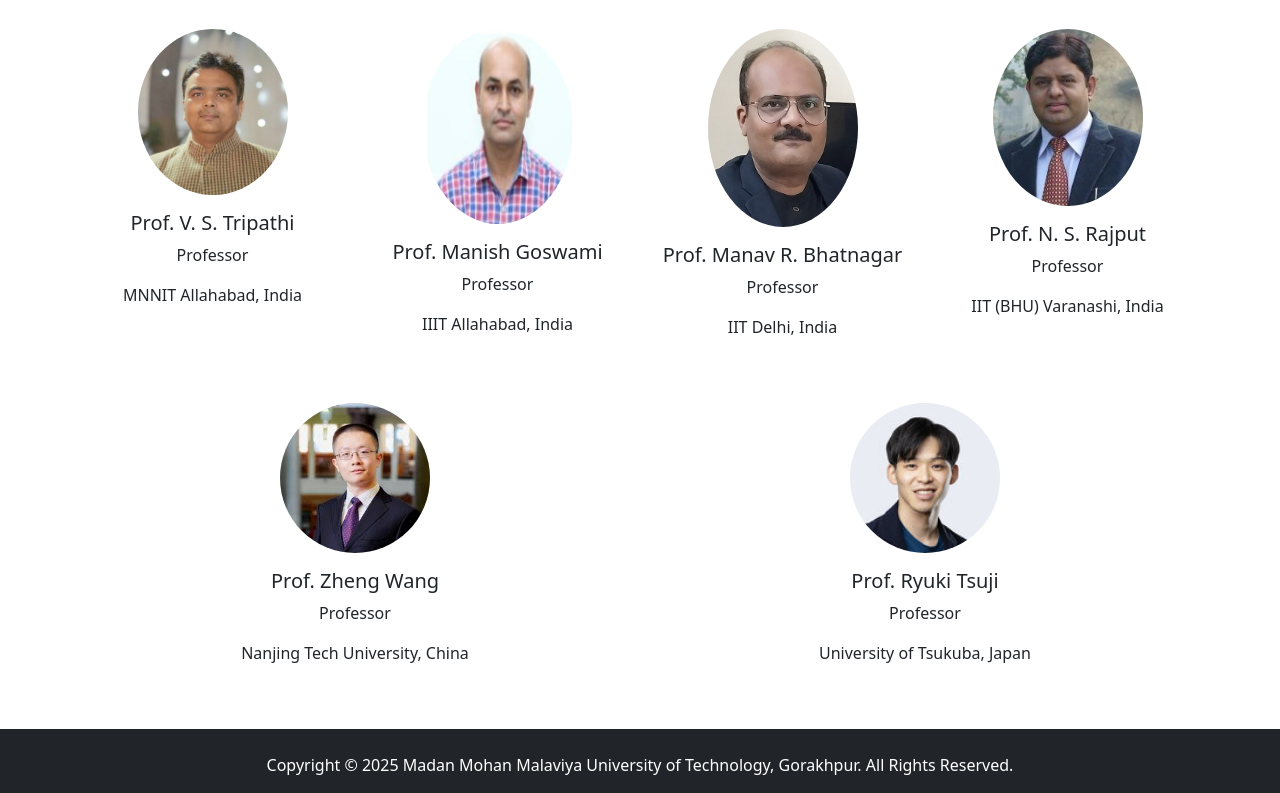
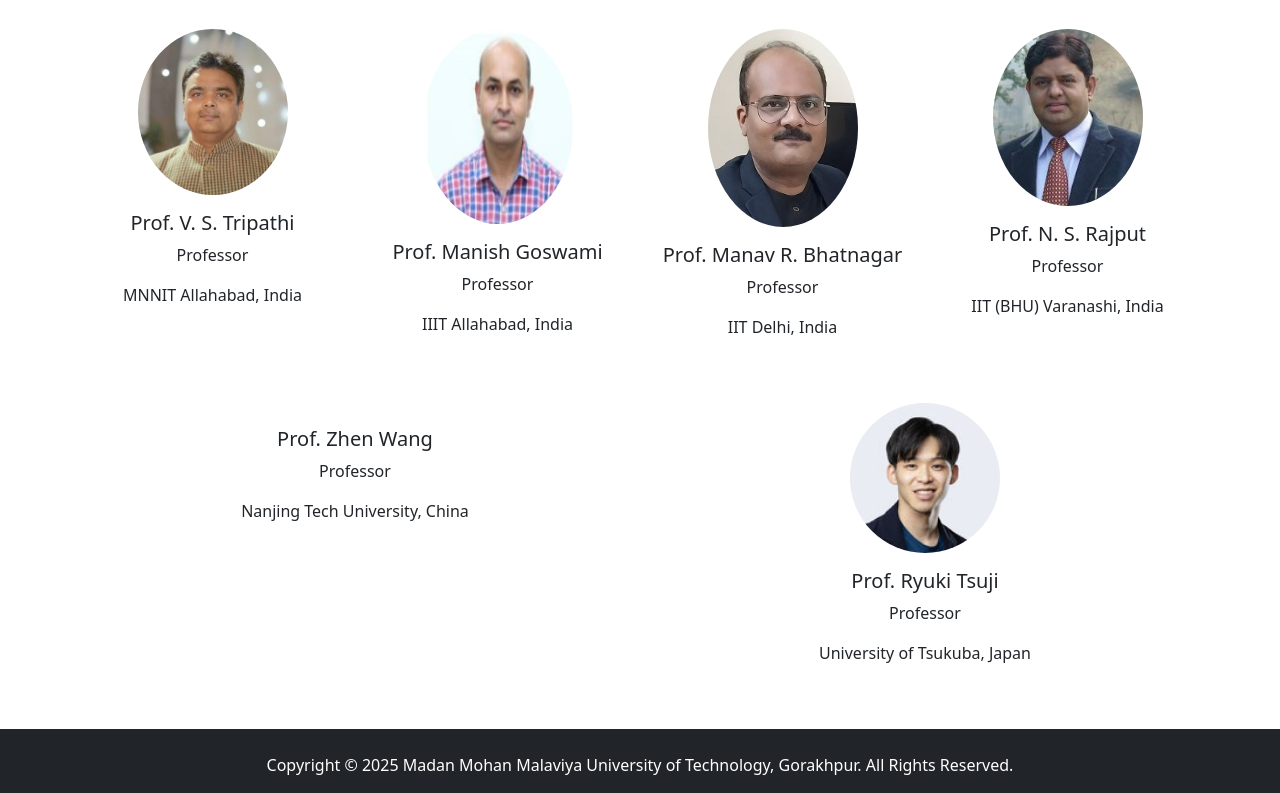
Before and after one commit to SinghUjjwal12/-ICVMWT-2025, a plain HTML site: page keynote_speaker.html in a window 1280 px wide. Shown: the part 475-1268 px from the top of the page. Drawn offline with nearby package versions, Linux system fonts and the light colour scheme.

Commit message:
update 4.0

```diff
--- a/keynote_speaker.html
+++ b/keynote_speaker.html
@@ -132,8 +132,8 @@
             </div>
             <div class="row">
                 <div class="col-md">
-                    <img src="images/faculty/ZW-KS.jpeg" alt="" class="rounded-circle mb-3" width="150px">
-                    <h5>Prof. Zheng Wang</h5>
+                    <img src="images/faculty/PZWPK.jp" alt="" class="rounded-circle mb-3" width="150px">
+                    <h5>Prof. Zhen Wang</h5>
                     <p>Professor</p>
                     <p>Nanjing Tech University, China</p>
                 </div>
```
Also changed, not shown: images/faculty/PZWPK.jpg (added).
